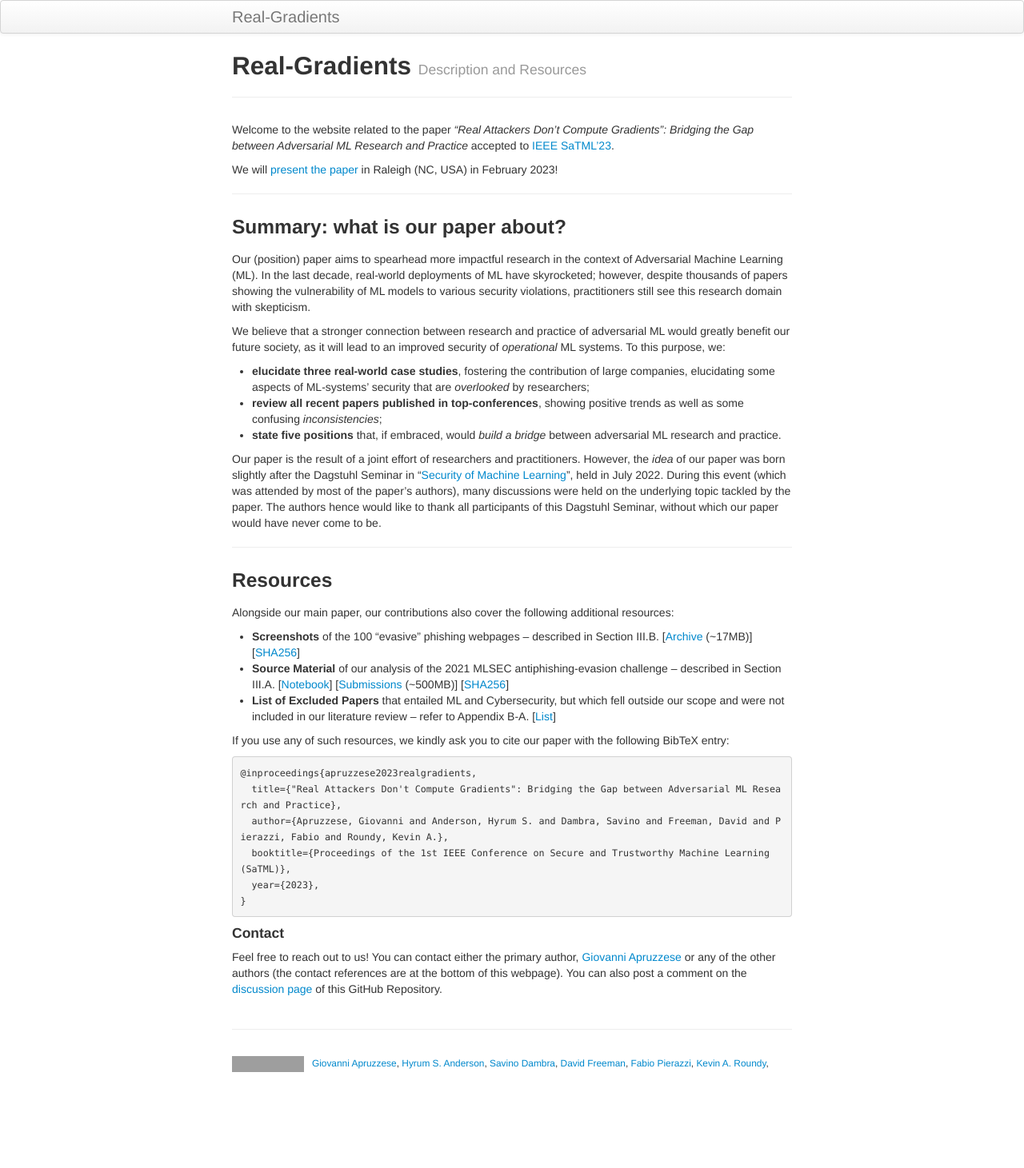
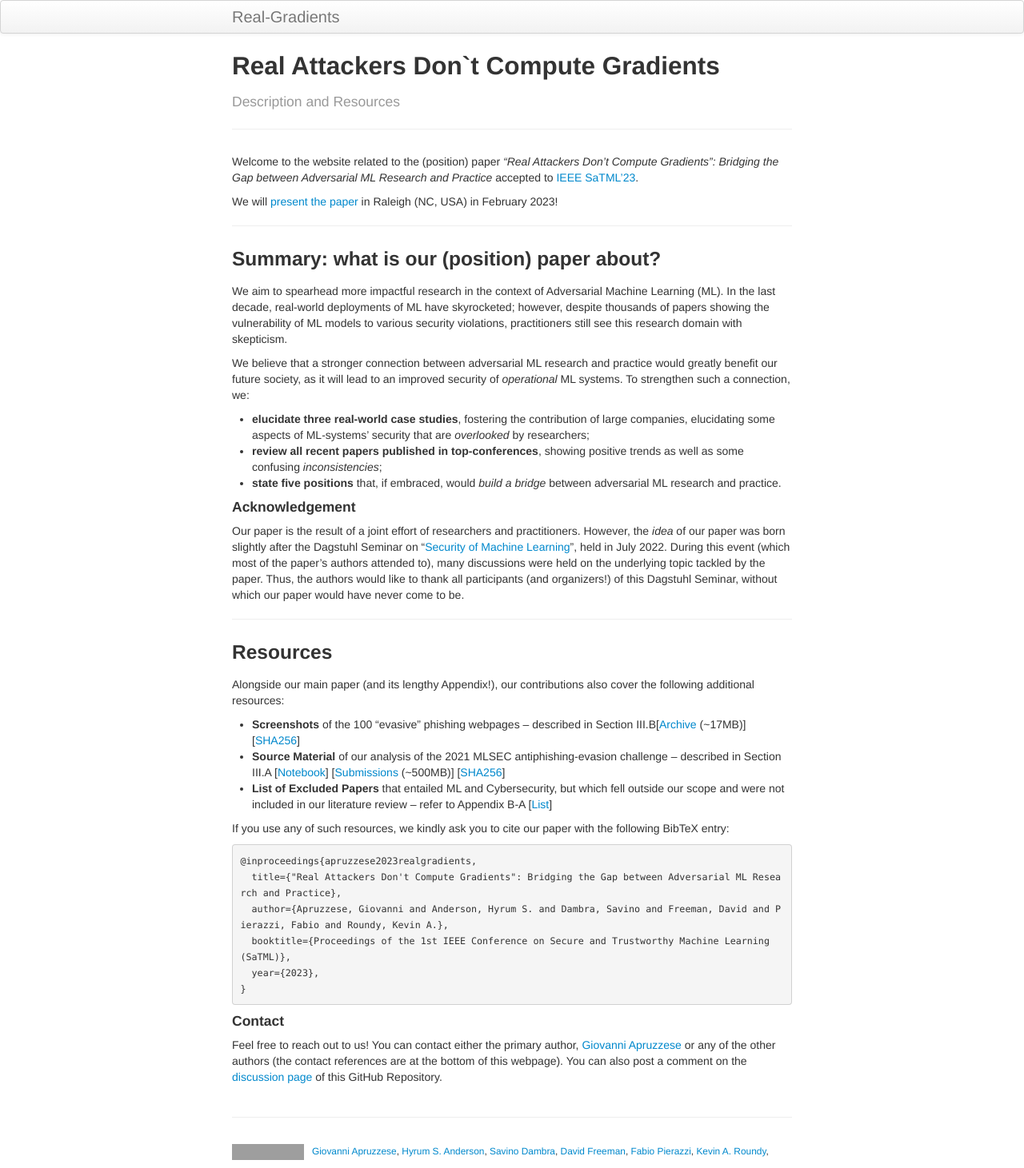
Before and after one commit to real-gradients/real-gradients.github.io, a Jekyll site: the page built from index.md, in a window 1280 px wide. Shown: the whole page at 80% size. Built offline with Jekyll 4.4.1, drawn with Linux system fonts in a browser that asks for light colours; before the commit the page ends 1351 px from its top, so only the background shows below that; grey boxes are pictures that could not be loaded.

Commit message:
resources

````diff
--- a/index.md
+++ b/index.md
@@ -1,40 +1,40 @@
 ---
 layout: page
-title: Real-Gradients
+title: Real Attackers Don`t Compute Gradients
 tagline: Description and Resources
 description: Website for Real-Gradients
 ---
 
 
-Welcome to the website related to the paper _"Real Attackers Don't Compute Gradients": Bridging the Gap between Adversarial ML Research and Practice_ accepted to [IEEE SaTML'23](https://satml.org/).
+Welcome to the website related to the (position) paper _"Real Attackers Don't Compute Gradients": Bridging the Gap between Adversarial ML Research and Practice_ accepted to [IEEE SaTML'23](https://satml.org/).
 
 We will [present the paper](https://satml.org/) in Raleigh (NC, USA) in February 2023!
 
 
 ---
 
-### Summary: what is our paper about?
+### Summary: what is our (position) paper about?
 
-Our (position) paper aims to spearhead more impactful research in the context of Adversarial Machine Learning (ML). In the last decade, real-world deployments of ML have skyrocketed; however, despite thousands of papers showing the vulnerability of ML models to various security violations, practitioners still see this research domain with skepticism.
+We aim to spearhead more impactful research in the context of Adversarial Machine Learning (ML). In the last decade, real-world deployments of ML have skyrocketed; however, despite thousands of papers showing the vulnerability of ML models to various security violations, practitioners still see this research domain with skepticism.
 
-We believe that a stronger connection between research and practice of adversarial ML would greatly benefit our future society, as it will lead to an improved security of _operational_ ML systems. To this purpose, we:
+We believe that a stronger connection between adversarial ML research and practice would greatly benefit our future society, as it will lead to an improved security of _operational_ ML systems. To strengthen such a connection, we:
 * **elucidate three real-world case studies**, fostering the contribution of large companies, elucidating some aspects of ML-systems' security that are _overlooked_ by researchers;
 * **review all recent papers published in top-conferences**, showing positive trends as well as some confusing _inconsistencies_;
 * **state five positions** that, if embraced, would _build a bridge_ between adversarial ML research and practice.
 
-Our paper is the result of a joint effort of researchers and practitioners. However, the _idea_ of our paper was born slightly after the Dagstuhl Seminar in "[Security of Machine Learning](https://www.dagstuhl.de/en/program/calendar/semhp/?semnr=22281)", held in July 2022. During this event (which was attended by most of the paper's authors), many discussions were held on the underlying topic tackled by the paper. The authors hence would like to thank all participants of this Dagstuhl Seminar, without which our paper would have never come to be.
+#### Acknowledgement
 
-
+Our paper is the result of a joint effort of researchers and practitioners. However, the _idea_ of our paper was born slightly after the Dagstuhl Seminar on "[Security of Machine Learning](https://www.dagstuhl.de/en/program/calendar/semhp/?semnr=22281)", held in July 2022. During this event (which most of the paper's authors attended to), many discussions were held on the underlying topic tackled by the paper. Thus, the authors would like to thank all participants (and organizers!) of this Dagstuhl Seminar, without which our paper would have never come to be.
 
 ---
 
 ### Resources
 
-Alongside our main paper, our contributions also cover the following additional resources:
+Alongside our main paper (and its lengthy Appendix!), our contributions also cover the following additional resources:
 
-* **Screenshots** of the 100 "evasive" phishing webpages -- described in Section III.B. [[Archive](https://real-gradients.github.io/resources/data/caseStudy2_screenshots.zip) (~17MB)] [[SHA256](https://github.com/real-gradients/resources/data/caseStudy2_screenshots-SHA256)]
-* **Source Material** of our analysis of the 2021 MLSEC antiphishing-evasion challenge -- described in Section III.A. [[Notebook](https://github.com/real-gradients/real-gradients.github.io/blob/main/resources/code/generate_plots.ipynb)] [[Submissions](https://1drv.ms/u/s!AiRbxLvsK4bMojLBxyzDoY3zY0CJ?e=nAQYF1)  (~500MB)] [[SHA256](https://real-gradients.github.io/resources/data/caseStudy3_submissions-SHA256)]
-* **List of Excluded Papers** that entailed ML and Cybersecurity, but which fell outside our scope and were not included in our literature review -- refer to Appendix B-A. [[List](https://real-gradients.github.io/resources/leftout_papers)]
+* **Screenshots** of the 100 "evasive" phishing webpages -- described in Section III.B[[Archive](https://real-gradients.github.io/resources/data/caseStudy2_screenshots.zip) (~17MB)] [[SHA256](https://github.com/real-gradients/resources/data/caseStudy2_screenshots-SHA256)]
+* **Source Material** of our analysis of the 2021 MLSEC antiphishing-evasion challenge -- described in Section III.A [[Notebook](https://github.com/real-gradients/real-gradients.github.io/blob/main/resources/code/generate_plots.ipynb)] [[Submissions](https://1drv.ms/u/s!AiRbxLvsK4bMojLBxyzDoY3zY0CJ?e=nAQYF1)  (~500MB)] [[SHA256](https://real-gradients.github.io/resources/data/caseStudy3_submissions-SHA256)]
+* **List of Excluded Papers** that entailed ML and Cybersecurity, but which fell outside our scope and were not included in our literature review -- refer to Appendix B-A [[List](https://real-gradients.github.io/resources/leftout_papers)]
 
 If you use any of such resources, we kindly ask you to cite our paper with the following BibTeX entry:
 ```
````
Also changed, not shown: README.md.
